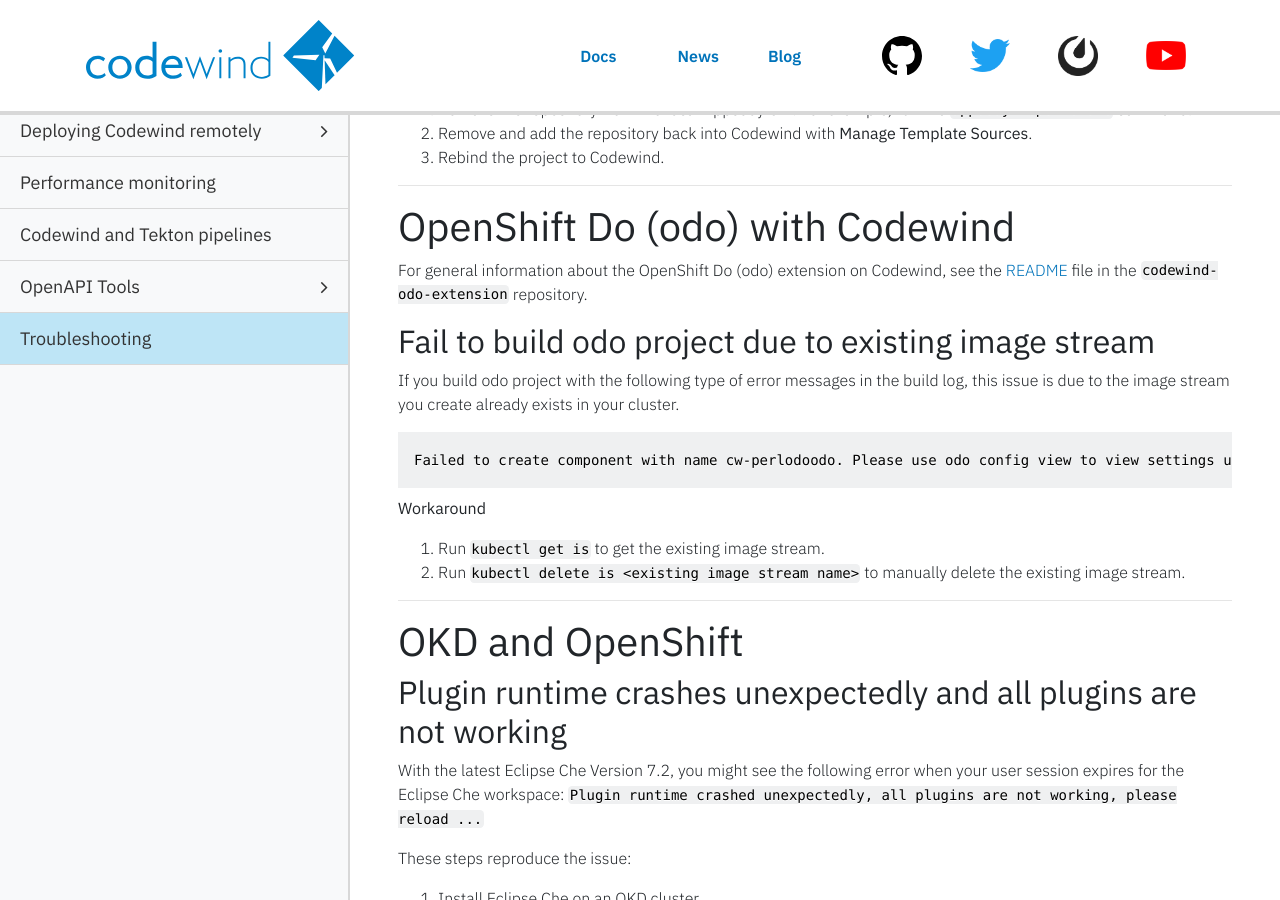
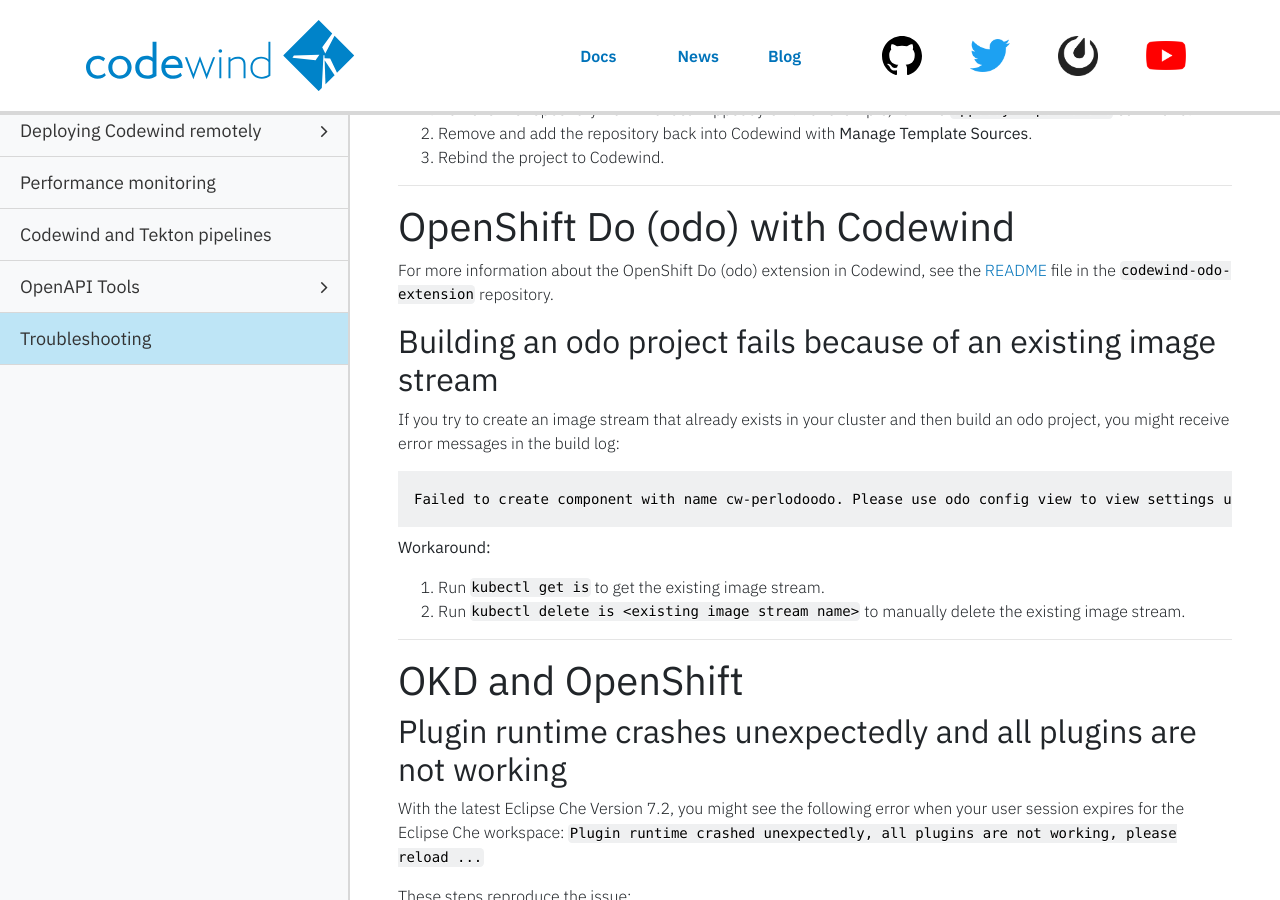
Before and after one commit to eclipse-archived/codewind-docs, a Jekyll site: the page built from docs/_documentations/troubleshooting.md, in a window 1280 px wide and 900 px high, scrolled down 9101 px. Built offline with Jekyll 4.4.1, drawn with Linux system fonts in a browser that asks for light colours; nearby versions of some CDN libraries; comment, search, counter and statistics services are not loaded.

Commit message:
Update troubleshoot
Signed-off-by: jingfu wang <jingfu.j.wang@ibm.com>

````diff
--- a/docs/_documentations/troubleshooting.md
+++ b/docs/_documentations/troubleshooting.md
@@ -461,20 +461,20 @@ Codewind displays an error. In VS Code, the error appears in the Codewind log:
 ***
 # OpenShift Do (odo) with Codewind
 
-For general information about the OpenShift Do (odo) extension on Codewind, see the [README](https://github.com/eclipse/codewind-odo-extension) file in the `codewind-odo-extension` repository.
+For more information about the OpenShift Do (odo) extension in Codewind, see the [README](https://github.com/eclipse/codewind-odo-extension) file in the `codewind-odo-extension` repository.
 
 <!--
 Action/Topic: OpenShift Do (odo) with Codewind
 Issue type: bug/info
 Issue link: https://github.com/eclipse/codewind/issues/1514
 -->
-## Fail to build odo project due to existing image stream
-If you build odo project with the following type of error messages in the build log, this issue is due to the image stream you create already exists in your cluster.
+## Building an odo project fails because of an existing image stream
+If you try to create an image stream that already exists in your cluster and then build an odo project, you might receive error messages in the build log:
 ```
 Failed to create component with name cw-perlodoodo. Please use odo config view to view settings used to create component. Error: imagestreams.image.openshift.io "cw-perlodoodo-app" already exists unable to create ImageStream for cw-perlodoodo-app
 ```
 
-**Workaround**
+**Workaround:**
 1. Run `kubectl get is` to get the existing image stream.
 2. Run `kubectl delete is <existing image stream name>` to manually delete the existing image stream.
 
````
